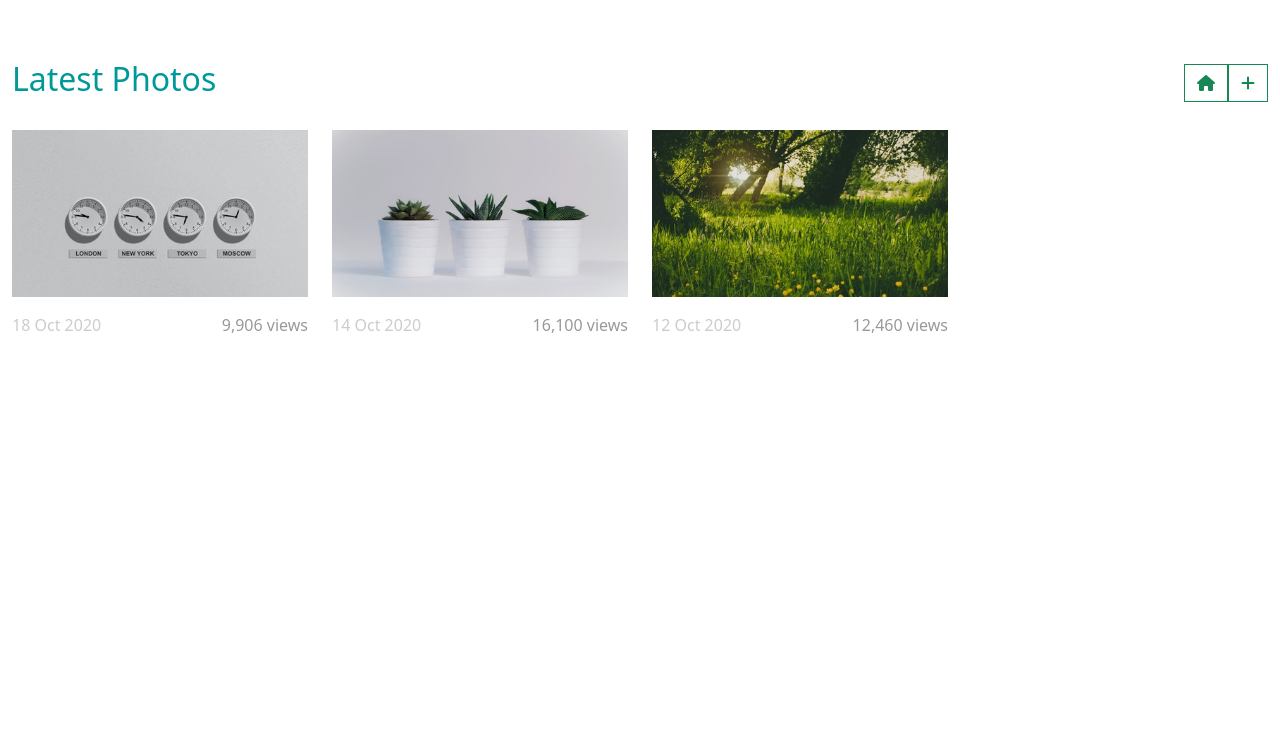
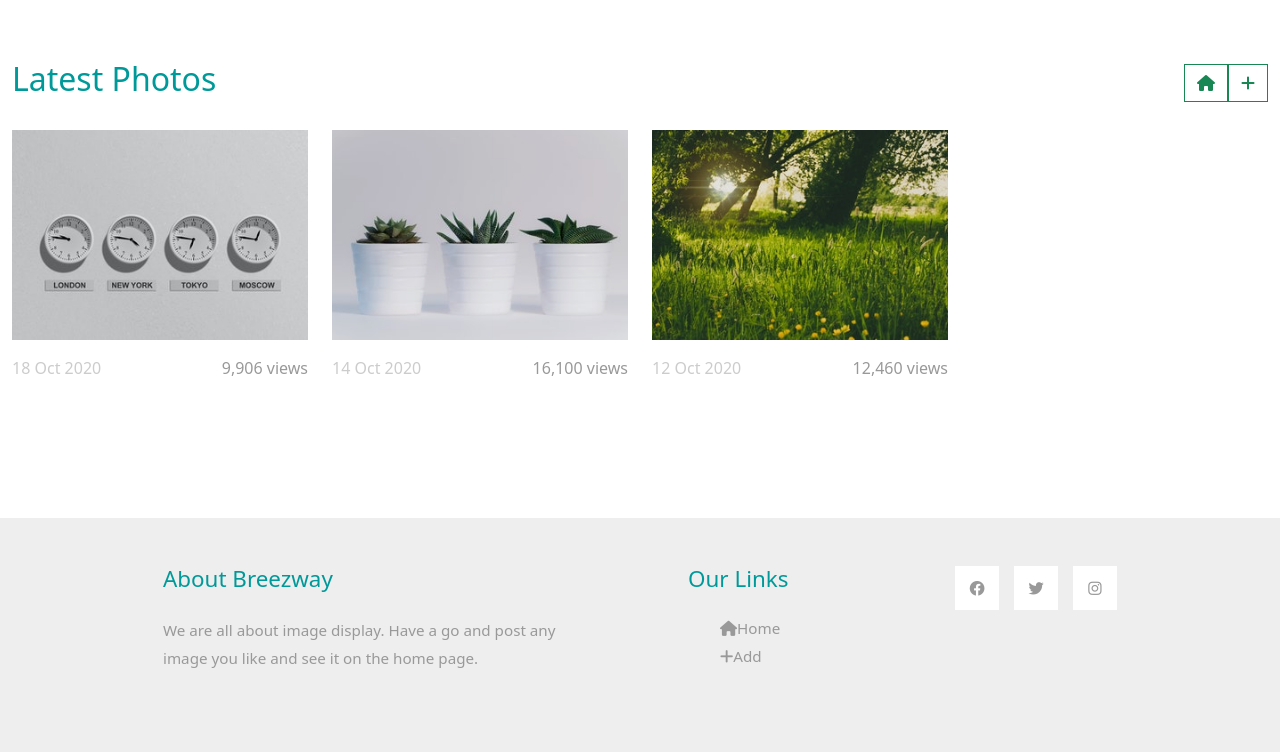
Before and after one commit to Hussein-omar-osman/gallery-django-app, a Django app: page / in a window 1280 px wide. Shown: the part 200-952 px from the top of the page. Before the commit the page ends 533 px from the top, so only its background shows below. Run offline with Django 4.2, Linux system fonts and the light colour scheme; some libraries are stand-ins or nearby versions.

Commit message:
adding the footer section

```diff
--- a/pictures/templates/pictures/home.html
+++ b/pictures/templates/pictures/home.html
@@ -57,7 +57,7 @@
             <img
               src="{% static 'images/img-03.jpg' %}"
               alt="Image"
-              class="img-fluid"
+              class="img-fluid img-fluid-re"
             />
             <figcaption
               class="d-flex align-items-center justify-content-center"
@@ -76,7 +76,7 @@
             <img
               src="{% static 'images/img-04.jpg' %}"
               alt="Image"
-              class="img-fluid"
+              class="img-fluid img-fluid-re"
             />
             <figcaption
               class="d-flex align-items-center justify-content-center"
@@ -95,7 +95,7 @@
             <img
               src="{% static 'images/img-05.jpg' %}"
               alt="Image"
-              class="img-fluid"
+              class="img-fluid img-fluid-re"
             />
             <figcaption
               class="d-flex align-items-center justify-content-center"
@@ -112,7 +112,7 @@
       </div>
     </div>
 
-    <!-- <footer class="tm-bg-gray pt-5 pb-3 tm-text-gray tm-footer">
+    <footer class="tm-bg-gray pt-5 pb-3 tm-text-gray tm-footer">
       <div class="container-fluid tm-container-small">
         <div class="row">
           <div class="col-lg-6 col-md-12 col-12 px-5 mb-5">
@@ -148,7 +148,7 @@
           </div>
         </div>
       </div>
-    </footer> -->
+    </footer>
 
     <script
       src="https://cdn.jsdelivr.net/npm/bootstrap@5.1.3/dist/js/bootstrap.bundle.min.js"
--- a/static/styles/main.css
+++ b/static/styles/main.css
@@ -1,12 +1,11 @@
 .img-fluid-re {
   object-fit: cover;
-
   width: 377px;
   height: 210px;
 }
 
 .hero-bgC {
-  background-image: url('../img/hero.jpg');
+  background-image: url('https://res.cloudinary.com/husseincloud/image/upload/v1653661523/ln0fqdgxpud6eye7rybm.jpg');
   background-size: cover;
   background-position: center;
 }
```
